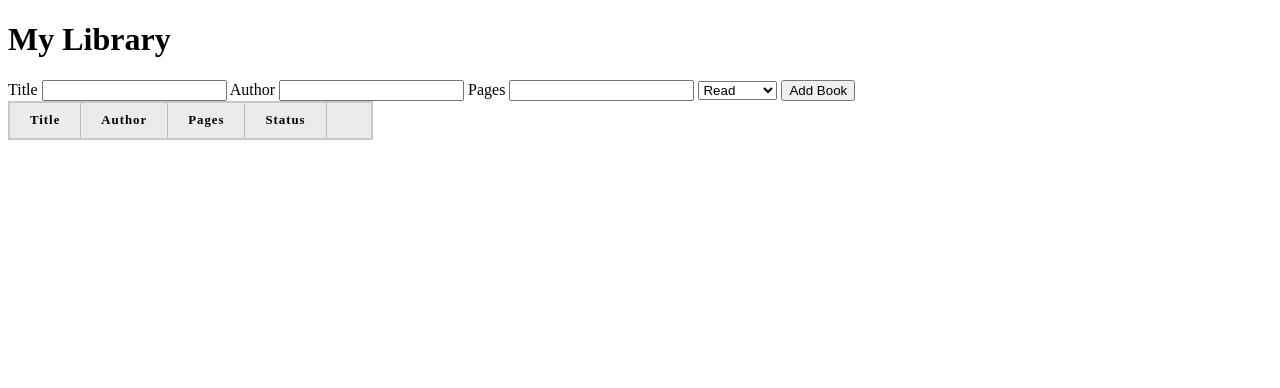
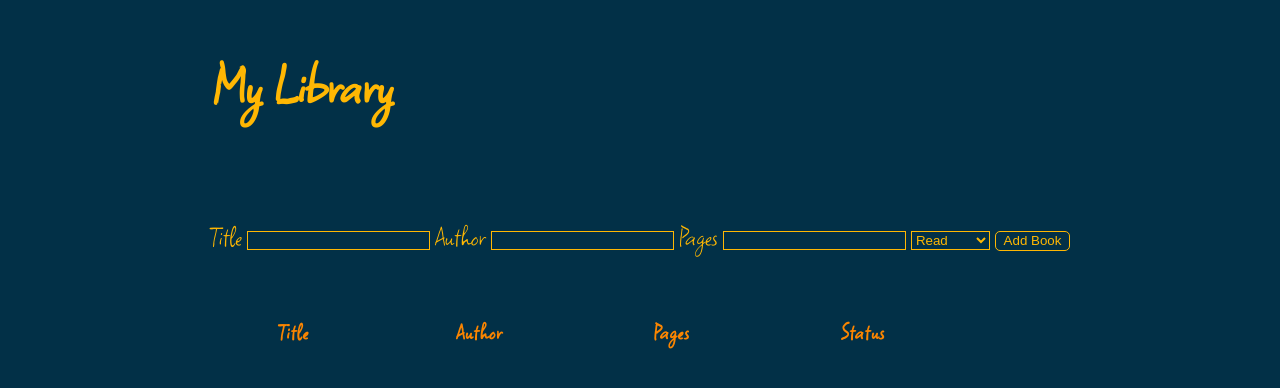
Before and after one commit to kiernans/odin-library, a plain HTML site: page index.html in a window 1280 px wide. Drawn offline with Linux system fonts and the light colour scheme.

Commit message:
CSS styling

```diff
--- a/index.html
+++ b/index.html
@@ -23,8 +23,8 @@
             <input type="text" id="pages" minlength="1" maxlength="20" required>
 
             <select name="status" id="status">
-                <option value="read">Read</option>
-                <option value="not-read">Not Read</option>
+                <option value="Read">Read</option>
+                <option value="Not Read">Not Read</option>
             </select>
 
             <button type="button">Add Book</button>
--- a/script.js
+++ b/script.js
@@ -41,6 +41,7 @@ Book.prototype.addBookToTable = function(index) {
     const author = document.createElement('td');
     const pages = document.createElement('td');
     const status = document.createElement('td');
+    const removeColumn = document.createElement('td');
     const remove = document.createElement('button');
     remove.classList.add(`${index}`);
 
@@ -57,7 +58,8 @@ Book.prototype.addBookToTable = function(index) {
     newRow.appendChild(author);
     newRow.appendChild(pages);
     newRow.appendChild(status);
-    newRow.appendChild(remove);
+    removeColumn.appendChild(remove);
+    newRow.appendChild(removeColumn);
     tbody.appendChild(newRow);
 };
 
--- a/style.css
+++ b/style.css
@@ -1,32 +1,76 @@
+@font-face {
+    font-family: squarepeg;
+    src: url(./fonts/SquarePeg-Regular.ttf);
+}
+
+:root {
+    --background-color: #023047;
+    --button-background: #219ebc;
+    --input-background: #8ecae6;
+    --data-font: #ffb703;
+    --header-font: #fb8500;
+}
+
 body,
     html {
         height: 100%;
+        font-family: squarepeg;
+        font-size: 30px;
+        background-color: var(--background-color);
+        color: var(--data-font);
+    }
+body {
+    display: flex;
+    justify-content: center;
+}
+
+.container {
+    display: flex;
+    flex-direction: column;
+    gap: 50px;
 }
 
 table {
     border-collapse: collapse;
-    border: 2px solid rgb(200,200,200);
+    border: 2px solid white;
     letter-spacing: 1px;
     font-size: 0.8rem;
+    border-style: hidden;
     }
 
 td, th {
-    border: 1px solid rgb(190,190,190);
+    border-style: hidden;
     padding: 10px 20px;
+
 }
 
 th {
-    background-color: rgb(235,235,235);
+    color: var(--header-font);
 }
 
 td {
+    color: var(--data-font);
     text-align: center;
 }
 
-    tr:nth-child(even) td {
-    background-color: rgb(250,250,250);
+tbody tr td:nth-child(5) {
+    display: flex;
+    justify-content: center;
+    border-style: hidden;
 }
 
-    tr:nth-child(odd) td {
-    background-color: rgb(245,245,245);
+input,
+select {
+    background-color: var(--background-color);
+    border: 1px solid var(--data-font);
+    color: var(--data-font);
 }
+
+button {
+    background-color: var(--background-color);
+    color: var(--data-font);
+    width: 75px;
+    height: 20px;
+    border: 1px solid var(--data-font);
+    border-radius: 5px;
+}
```
Also changed, not shown: fonts/SquarePeg-Regular.ttf (added). Lines whose indentation alone changed are shown as unchanged.
